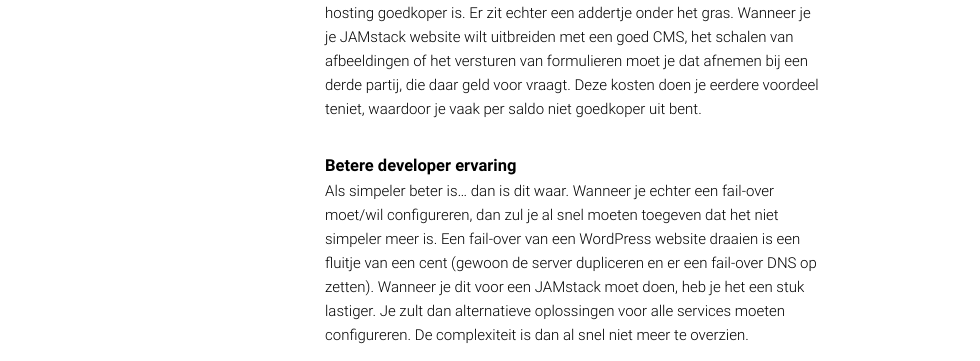
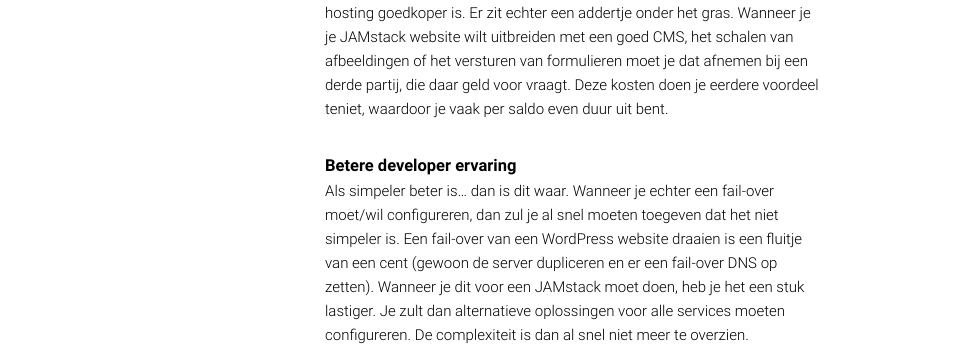
Before and after one commit to jhvanderschee/usecuewebsitenl, a Jekyll site: the page built from _posts/2018-11-22-argumenten-voor-de-jamstack.md, in a window 1280 px wide. Shown: the part 1461-1822 px from the top of the page, without its empty margins (0-980 px from the left). Built offline with Jekyll 4.4.1, drawn with Linux system fonts in a browser that asks for light colours; some of the changed text lies outside the part shown.

Commit message:
Update 2018-11-22-argumenten-voor-de-jamstack.md

```diff
--- a/_posts/2018-11-22-argumenten-voor-de-jamstack.md
+++ b/_posts/2018-11-22-argumenten-voor-de-jamstack.md
@@ -27,11 +27,11 @@ Voor een WordPress website is het niet erg moeilijk om een grotere/snellere/bete
 
 ## Goedkoper
 
-JAMstack sites hebben minder/geen 'bewegende onderdelen', waardoor hosting goedkoper is. Er zit echter een addertje onder het gras. Wanneer je je JAMstack website wilt uitbreiden met een goed CMS, het schalen van afbeeldingen of het versturen van formulieren moet je dat afnemen bij een derde partij, die daar geld voor vraagt. Deze kosten doen je eerdere voordeel teniet, waardoor je vaak per saldo niet goedkoper uit bent.
+JAMstack sites hebben minder/geen 'bewegende onderdelen', waardoor hosting goedkoper is. Er zit echter een addertje onder het gras. Wanneer je je JAMstack website wilt uitbreiden met een goed CMS, het schalen van afbeeldingen of het versturen van formulieren moet je dat afnemen bij een derde partij, die daar geld voor vraagt. Deze kosten doen je eerdere voordeel teniet, waardoor je vaak per saldo even duur uit bent.
 
 ## Betere developer ervaring
 
-Als simpeler beter is... dan is dit waar. Wanneer je echter een fail-over moet/wil configureren, dan zul je al snel moeten toegeven dat het niet simpeler meer is. Een fail-over van een WordPress website draaien is een fluitje van een cent (gewoon de server dupliceren en er een fail-over DNS op zetten). Wanneer je dit voor een JAMstack moet doen, heb je het een stuk lastiger. Je zult dan alternatieve oplossingen voor alle services moeten configureren. De complexiteit is dan al snel niet meer te overzien.
+Als simpeler beter is... dan is dit waar. Wanneer je echter een fail-over moet/wil configureren, dan zul je al snel moeten toegeven dat het niet simpeler is. Een fail-over van een WordPress website draaien is een fluitje van een cent (gewoon de server dupliceren en er een fail-over DNS op zetten). Wanneer je dit voor een JAMstack moet doen, heb je het een stuk lastiger. Je zult dan alternatieve oplossingen voor alle services moeten configureren. De complexiteit is dan al snel niet meer te overzien.
 
 ## Conclusie
 
```
